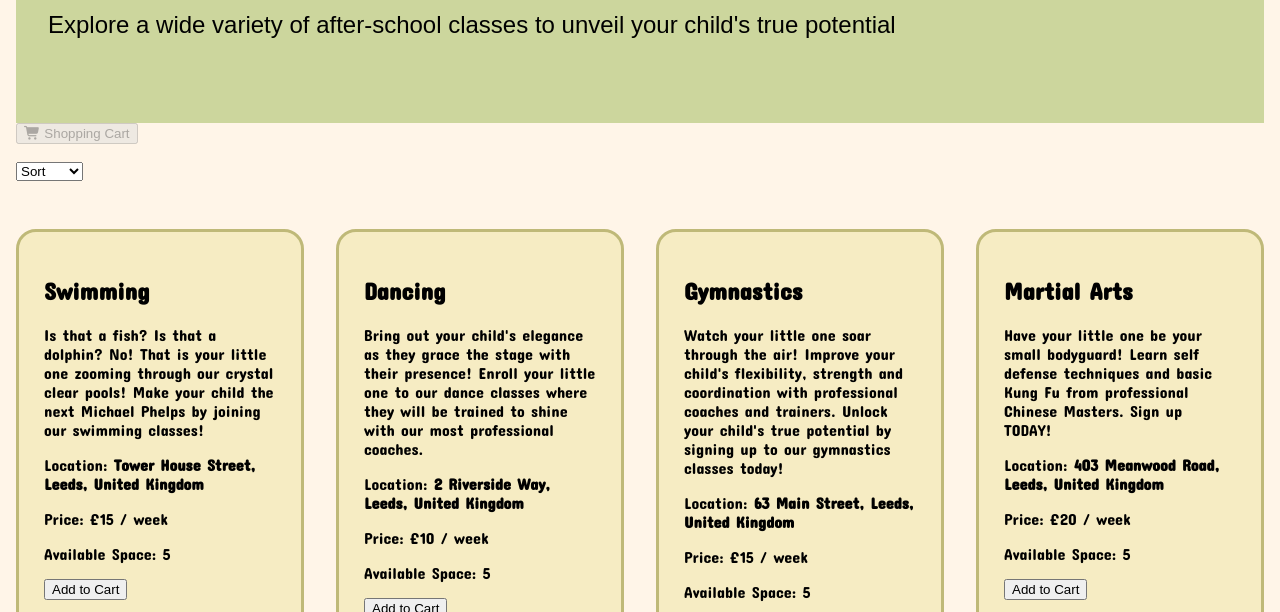
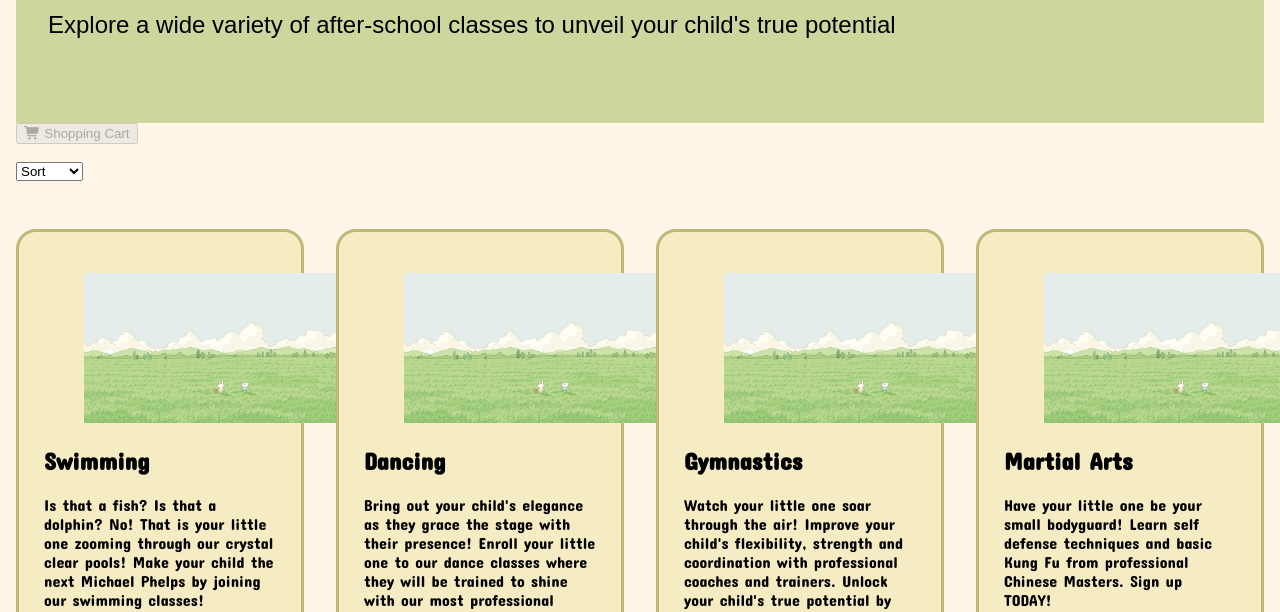
Before and after one commit to zimmal-adnan/CST3144_Coursework, a plain HTML site: page index.html in a window 1280 px wide. Shown: the part 188-800 px from the top of the page. Drawn offline with nearby package versions, Linux system fonts and the light colour scheme; a web font is replaced by a local one.

Commit message:
Added images to each course

```diff
--- a/index.html
+++ b/index.html
@@ -44,6 +44,9 @@
 
                 <div v-if="showCourse" class = "courseBox">
                     <div v-for="course in courses" class = "courseCard">
+                        <figure>
+                            <img v-bind:src="course.image" height = "150">
+                        </figure>
                         <h2 v-text="course.subject"></h2>
                         <p>{{course.description}}</p>
                         <p>Location: <span v-html="course.location"></span></p>
@@ -104,6 +107,7 @@
                     courses: [
                         {
                             id: 1,
+                            image: "images/placeholder.jpg",
                             category: 'Physical Activity',
                             subject: 'Swimming',
                             description: "Is that a fish? Is that a dolphin? No! That is your little one zooming through our crystal clear pools! Make your child the next Michael Phelps by joining our swimming classes!",
@@ -113,6 +117,7 @@
                         },
                         {
                             id: 2,
+                            image: "images/placeholder.jpg",
                             category: 'Physical Activity',
                             subject: 'Dancing',
                             description: "Bring out your child's elegance as they grace the stage with their presence! Enroll your little one to our dance classes where they will be trained to shine with our most professional coaches.",
@@ -123,6 +128,7 @@
                         },
                         {
                             id: 3,
+                            image: "images/placeholder.jpg",
                             category: 'Physical Activity',
                             subject: 'Gymnastics',
                             description: "Watch your little one soar through the air! Improve your child's flexibility, strength and coordination with professional coaches and trainers. Unlock your child's true potential by signing up to our gymnastics classes today!",
@@ -132,6 +138,7 @@
                         },
                         {
                             id: 4,
+                            image: "images/placeholder.jpg",
                             category: 'Physical Activity',
                             subject: 'Martial Arts',
                             description: "Have your little one be your small bodyguard! Learn self defense techniques and basic Kung Fu from professional Chinese Masters. Sign up TODAY!",
@@ -141,6 +148,7 @@
                         },
                         {
                             id: 5,
+                            image: "images/placeholder.jpg",
                             category: 'STEM',
                             subject: 'Coding',
                             description: "Introduce your child to a world of infinite possibilities. Our coding classes prepares your child to be the next computer genius with engaging quizzes, games and projects for them to do! Register now!",
@@ -150,6 +158,7 @@
                         },
                         {
                             id: 6,
+                            image: "images/placeholder.jpg",
                             category: 'STEM',
                             subject: 'Robotics',
                             description: "Learn how to make your own talking robot friend! Enroll your little one into our robotics classes where experts will provide them hands-on training!",
@@ -159,6 +168,7 @@
                         },
                         {
                             id: 7,
+                            image: "images/placeholder.jpg",
                             category: 'STEM',
                             subject: 'Science',
                             description: "Ready for your child to launch the next scientific breakthrough? Reserve their spot in our science classes today!",
@@ -168,6 +178,7 @@
                         },
                         {
                             id: 8,
+                            image: "images/placeholder.jpg",
                             category: 'STEM',
                             subject: 'Maths',
                             description: "A human calculator?! That is exactly what your child will become after registering with our Mathematics classes from renowned teachers around the world!",
@@ -177,6 +188,7 @@
                         },
                         {
                             id: 9,
+                            image: "images/placeholder.jpg",
                             category: 'Literacy',
                             subject: 'Language',
                             description: "Hola! Bonjour! Hala! Equip your little one with the ability to communicate with anyone from around the world! Sign up to one of our highly-recognised language classes with professional native-speakers and teachers!",
@@ -186,6 +198,7 @@
                         },
                         {
                             id: 10,
+                            image: "images/placeholder.jpg",
                             category: 'Literacy',
                             subject: 'Creative Writing',
                             description: "Allow us to help your child express their dreams and fantasies into words and captivate readers with their bedazzling imagination. Enroll your little one in our creative writing classes today!",
@@ -195,6 +208,7 @@
                         },
                         {
                             id: 11,
+                            image: "images/placeholder.jpg",
                             category: 'Literacy',
                             subject: 'Journaling',
                             description: "Exhausted from school? Overthinking? Let the ink on the page convey your little one's thoughts. Join our journaling classes where we offer the best techniques to set your mind free!",
@@ -204,6 +218,7 @@
                         },
                         {
                             id: 12,
+                            image: "images/placeholder.jpg",
                             category: 'Literacy',
                             subject: 'Tutoring',
                             description: "Distractions, distractions and more distractions! Your little one just cannot seem to sit and do their homework. But don't fret! Register your child for our tutoring classes where expert teachers ensure your child stays concentrated and delivers the best results in their studies!",
@@ -213,6 +228,7 @@
                         },
                         {
                             id: 13,
+                            image: "images/placeholder.jpg",
                             category: 'Creative Arts',
                             subject: 'Theatre',
                             description: "The world's next big Hollywood star is just one step away from immersing themselves in the spotlight! Sign your little one up for our grand theatre classes today!",
@@ -222,6 +238,7 @@
                         },
                         {
                             id: 14,
+                            image: "images/placeholder.jpg",
                             category: 'Creative Arts',
                             subject: 'Painting',
                             description: "Allow your child to freely express their feelings and emotions into a colorful array on a canvas. Sign up for our painting classes now!",
@@ -231,6 +248,7 @@
                         },
                         {
                             id: 15,
+                            image: "images/placeholder.jpg",
                             category: 'Creative Arts',
                             subject: 'Music',
                             description: "Present your little one with the opportunity to become the world's next Beethovan! Enroll in our music classes today where we offer a wide variety of lessons for any instrument of your child's choice!",
@@ -240,6 +258,7 @@
                         },
                         {
                             id: 16,
+                            image: "images/placeholder.jpg",
                             category: 'Creative Arts',
                             subject: 'Animation',
                             description: "What better way to display your child's creativity than encouraging them to bring their drawings to life! Sign up for our animation classes today taught by highly-expertised teachers in the field!",
```
Also changed, not shown: images/placeholder.jpg (renamed from images/green-banner.jpg).
